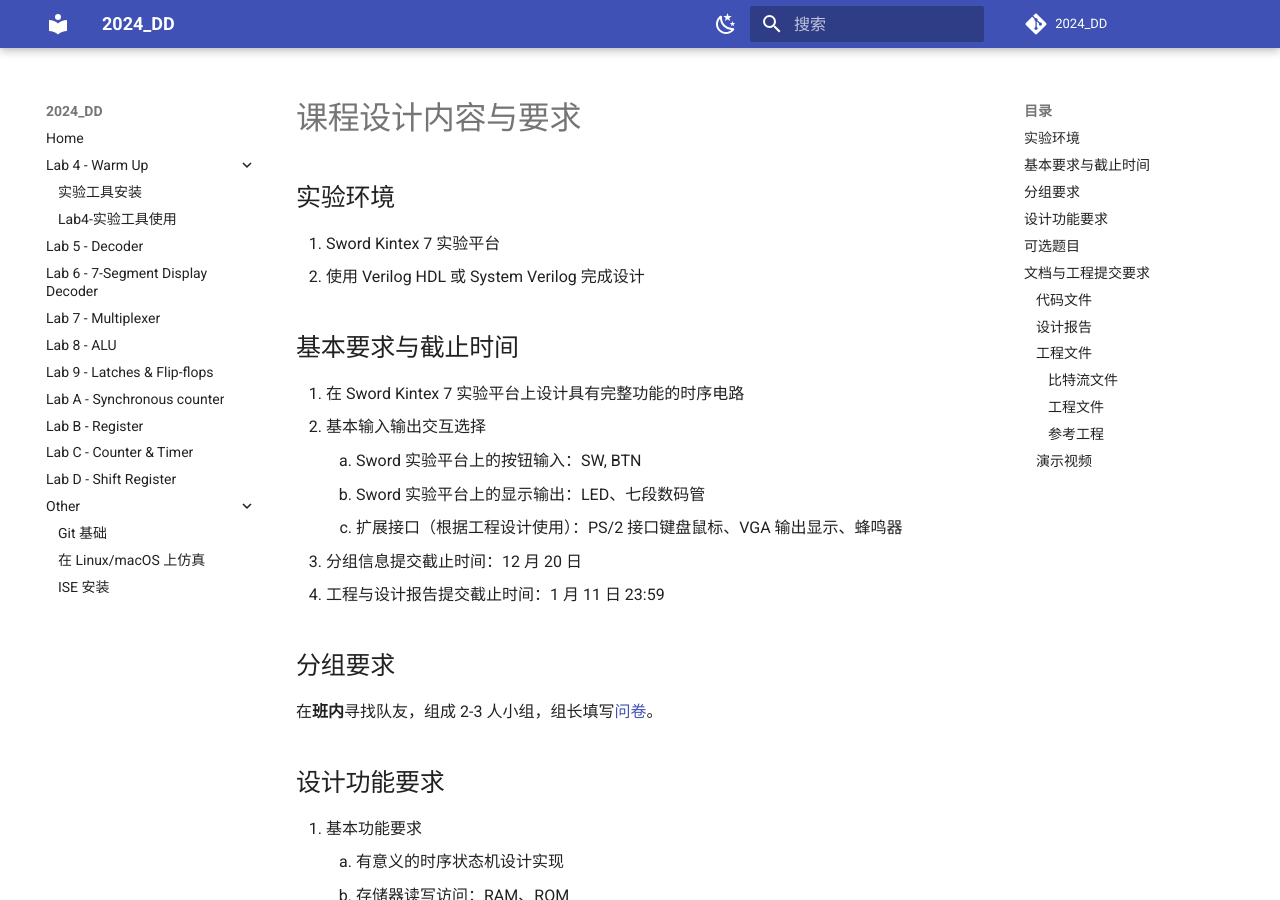
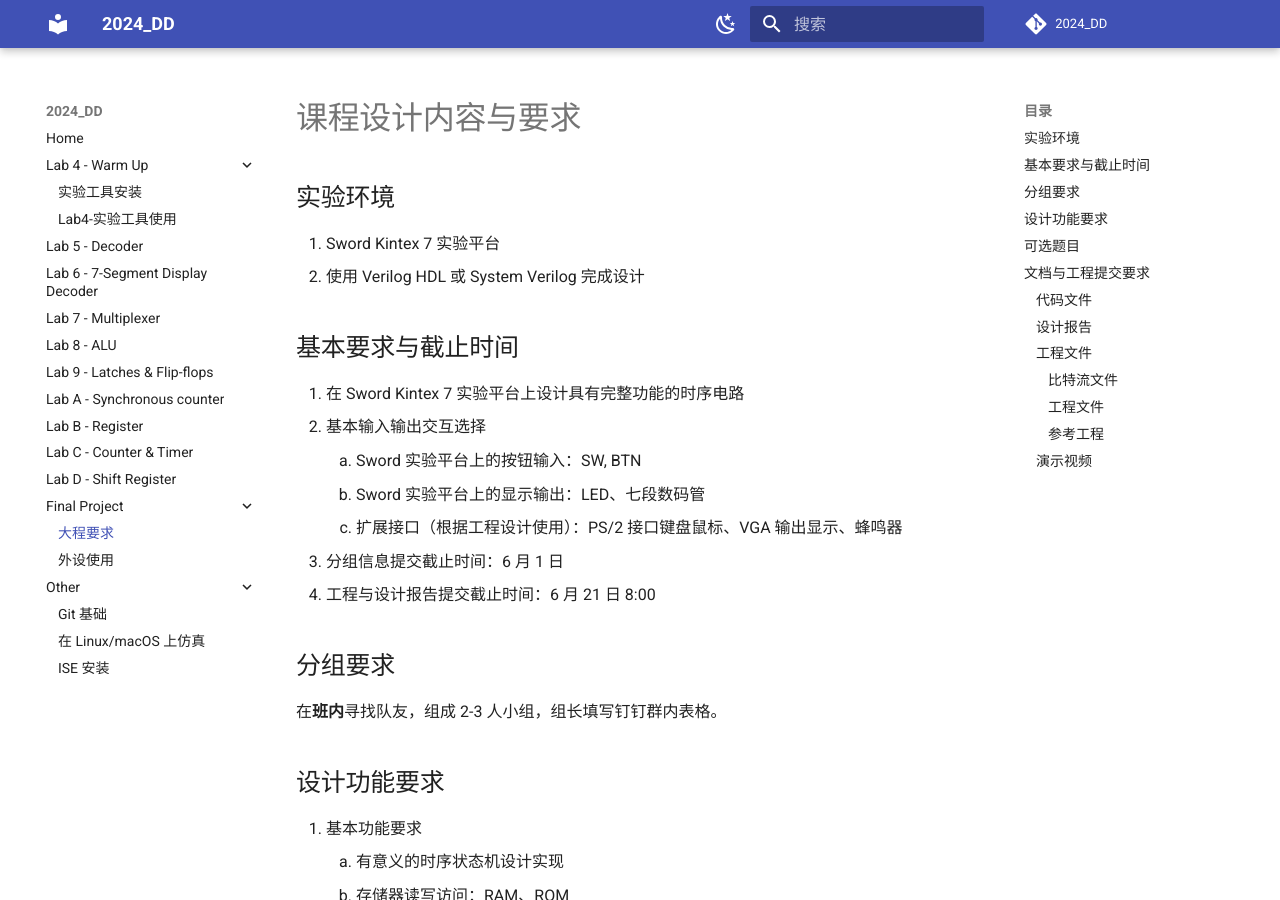
Before and after one commit to Guahao31/2024_DD, an MkDocs documentation site: the page built from docs/final_project/final_project.md, in a window 1280 px wide and 900 px high. Built offline with MkDocs 1.6.1 and Material for MkDocs 9.7.7, drawn with Linux system fonts in a browser that asks for light colours; a script that is not in the unit is left out; comment, search, counter and statistics services are not loaded; some of the changed text lies outside the part shown.

```diff
--- a/docs/final_project/final_project.md
+++ b/docs/final_project/final_project.md
@@ -12,12 +12,12 @@
     1. Sword 实验平台上的按钮输入：SW, BTN
     2. Sword 实验平台上的显示输出：LED、七段数码管
     3. 扩展接口（根据工程设计使用）：PS/2 接口键盘鼠标、VGA 输出显示、蜂鸣器
-3. 分组信息提交截止时间：12 月 20 日
-4. 工程与设计报告提交截止时间：1 月 11 日 23:59
+3. 分组信息提交截止时间：6 月 1 日
+4. 工程与设计报告提交截止时间：6 月 21 日 8:00
 
 ## 分组要求
 
-在**班内**寻找队友，组成 2-3 人小组，组长填写[问卷](https://form.zju.edu.cn/#/dform/genericForm/AlB8CrYX)。
+在**班内**寻找队友，组成 2-3 人小组，组长填写钉钉群内表格。
 
 ## 设计功能要求
 
@@ -65,7 +65,7 @@
 
 **各成员贡献比例**一节应如实给出，并附小组所有成员手写签名的图片。助教给出小组得分后将根据贡献比例分配得分，分数不溢出。
 
-如小组 3 人得基础分 13 分，三人贡献分别为 60% 20% 20%，分数包 3*13 = 39 分，贡献 60% 者（39 * 0.6 = 23.4）大作业满分，另两人大作业得分 7.8 分。
+<!-- 如小组 3 人得基础分 13 分，三人贡献分别为 60% 20% 20%，分数包 3*13 = 39 分，贡献 60% 者（39 * 0.6 = 23.4）大作业满分，另两人大作业得分 7.8 分。 -->
 
 ### 工程文件
 
--- a/mkdocs.yml
+++ b/mkdocs.yml
@@ -74,9 +74,9 @@ nav:
   - Lab B - Register: labB/register.md
   - Lab C - Counter & Timer: labC/counter_timer.md
   - Lab D - Shift Register: labD/shift_register.md
-  # - Final Project:
-  #   - 大程要求: final_project/final_project.md
-  #   - 外设使用: final_project/device.md
+  - Final Project:
+    - 大程要求: final_project/final_project.md
+    - 外设使用: final_project/device.md
   - Other:
     - Git 基础: Other/about_git.md
     - 在 Linux/macOS 上仿真: Other/Verilog_Simulation.md
```
